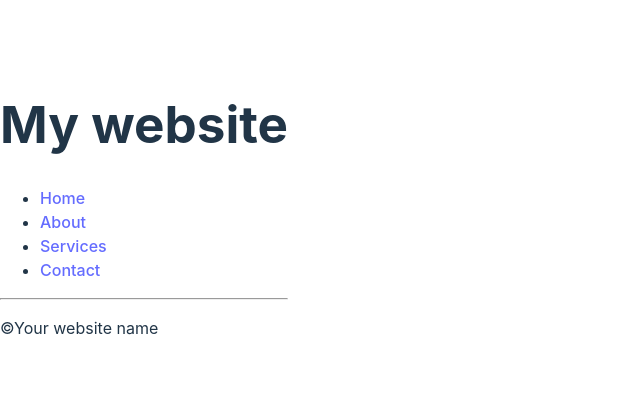
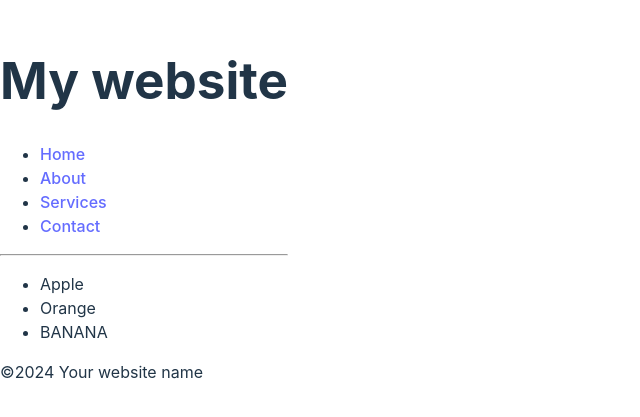
Before and after one commit to Piperski13/react-practice, a React (Vite) app in the folder my-react-app/: page / in a window 1280 px wide. Shown: the part 191-608 px from the top of the page, without its empty margins (0-640 px from the left). Built offline with nearby package versions, Linux system fonts and the light colour scheme.

Commit message:
Version 1.2(added new component)

```diff
--- a/my-react-app/src/App.jsx
+++ b/my-react-app/src/App.jsx
@@ -1,10 +1,12 @@
 import Header from './Header.jsx';
 import Footer from './Footer.jsx';
+import Food from './Food.jsx';
 
 function App() {
   return(
     <>
     <Header></Header>
+    <Food></Food>
     <Footer></Footer>
     </>
 
--- /dev/null
+++ b/my-react-app/src/Food.jsx
@@ -0,0 +1,14 @@
+
+function Food(){
+  const food1 = 'Orange';
+  const food2 = 'Banana';
+  return(
+    <ul>
+      <li>Apple</li>
+      <li>{food1}</li>
+      <li>{food2.toUpperCase()}</li>
+    </ul>
+  );
+}
+
+export default Food
--- a/my-react-app/src/Footer.jsx
+++ b/my-react-app/src/Footer.jsx
@@ -2,7 +2,7 @@
 function Footer(){
   return(
     <footer>
-      <p>&copy;Your website name</p>
+      <p>&copy;{new Date().getFullYear()} Your website name</p>
     </footer>
   );
 }
```
